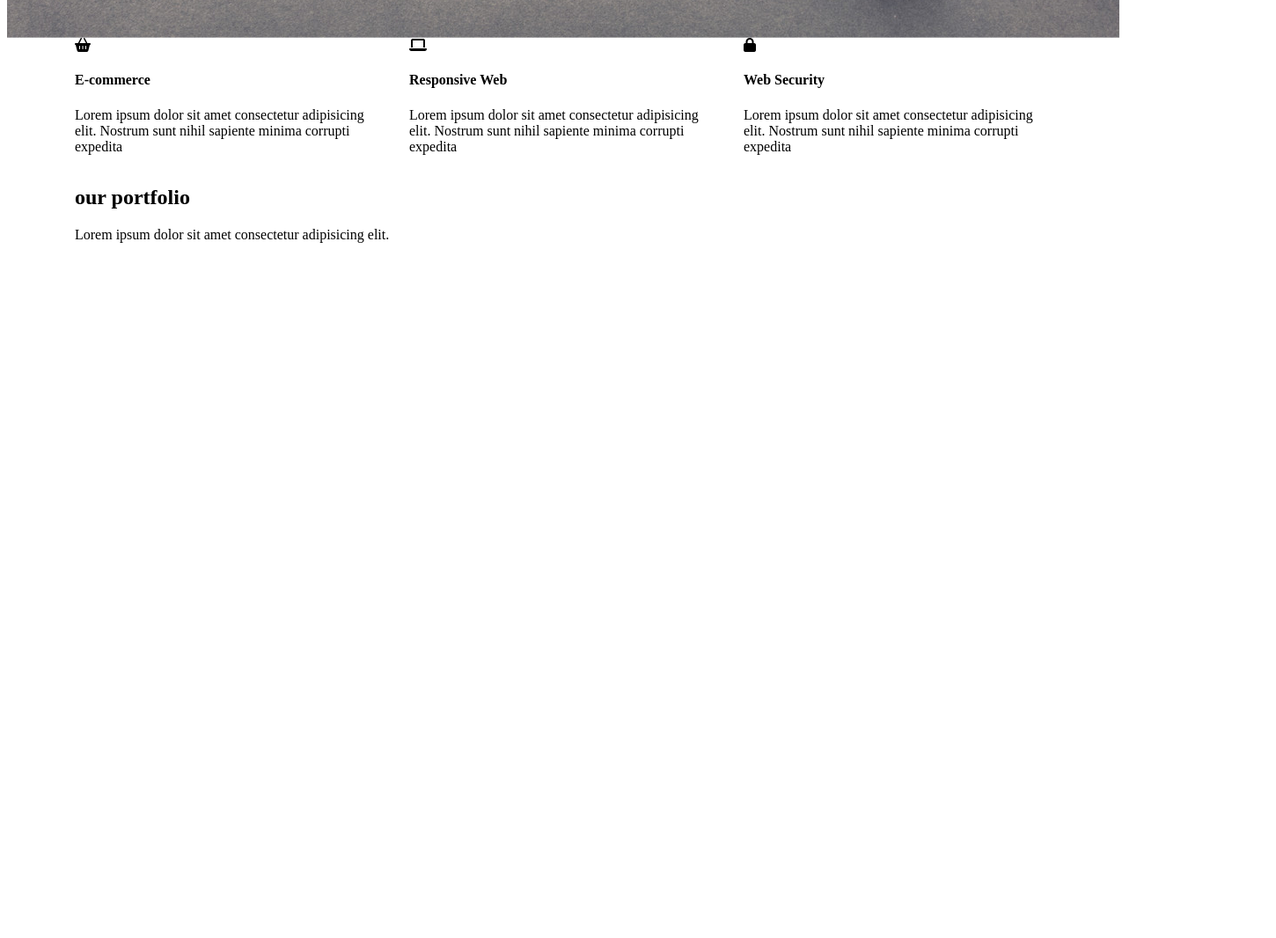
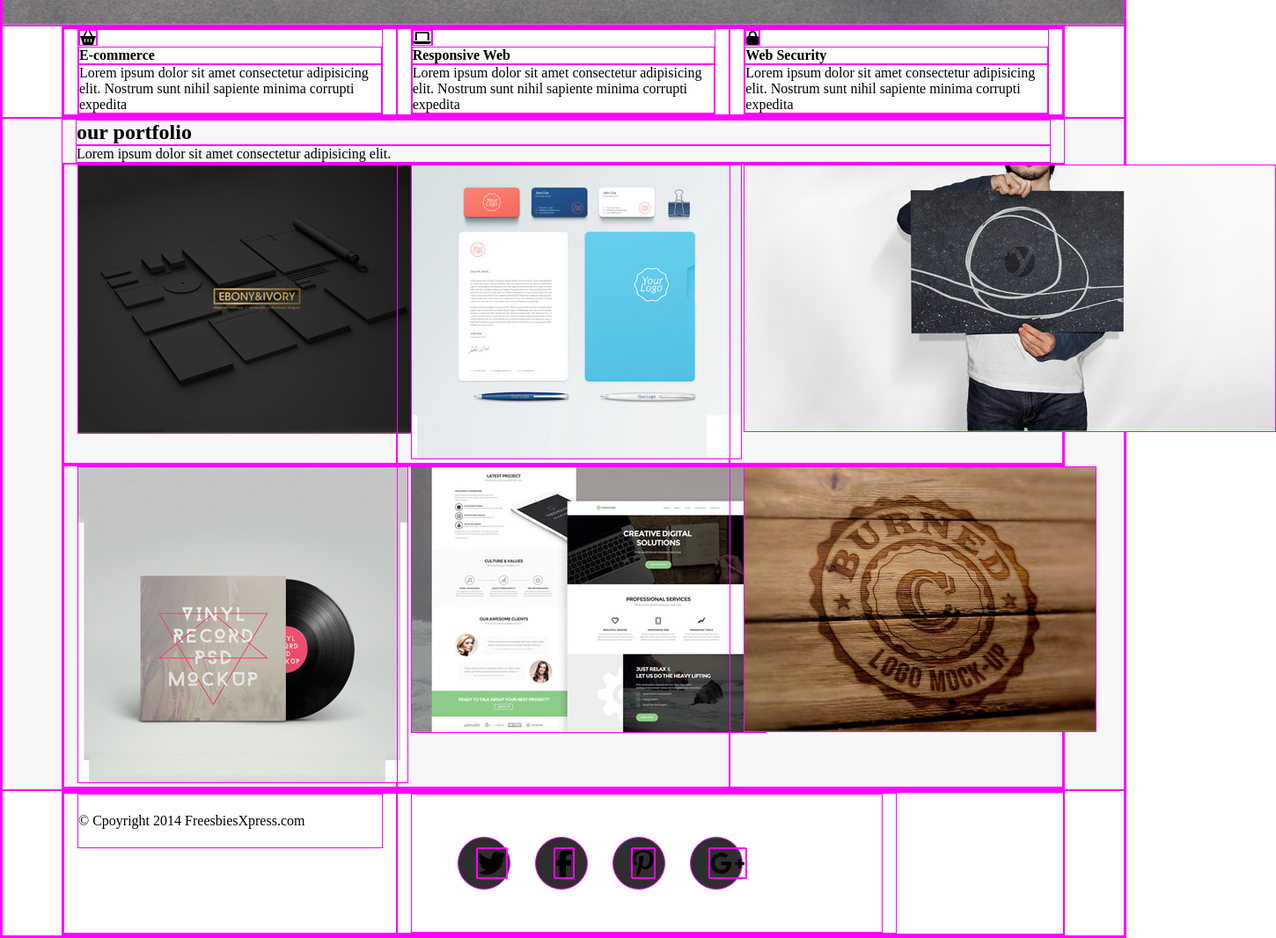
Before and after one commit to stiffelbo/golden, a website: page index.html in a window 1280 px wide. Shown: the part 854-1920 px from the top of the page at 88% size, 1450 px wide, since content can reach past the window. Before the commit the page ends 1154 px from the top, so only its background shows below. Drawn offline with Linux system fonts and the light colour scheme.

Commit message:
add images footer

```diff
--- a/index.html
+++ b/index.html
@@ -25,8 +25,6 @@
                     <li><a href="#">contact</a></li>
                 </ul>
             </nav>
-        </div>
-        <div class="row">
             <h2>Welcome To Our Studio!</h2>
             <h1>its' nice to meet you</h1>
             <a href="#">
@@ -79,31 +77,52 @@
             <p>Lorem ipsum dolor sit amet consectetur adipisicing elit.</p>
             <div class="row">
                 <div class="col-md-4 col-sm-12">
-
+                    <img src="../images/5.jpg">
                 </div>
                 <div class="col-md-4 col-sm-12">
-
+                    <img src="../images/4.jpg">
                 </div>
                 <div class="col-md-4 col-sm-12">
-
+                    <img src="../images/3.jpg">
                 </div>
             </div>
             <div class="row">
                 <div class="col-md-4 col-sm-12">
-
+                    <img src="../images/2.jpg">
                 </div>
                 <div class="col-md-4 col-sm-12">
-
+                    <img src="../images/1.jpg">
                 </div>
                 <div class="col-md-4 col-sm-12">
-
+                    <img src="../images/6.jpg">
                 </div>
             </div>
         </div>
     </section>
     <footer>
         <div class="container">
-
+            <div class="row">
+                <div class="col-md-4 d-flex align-content-md-center">
+                    <p class="disclaimer">&copy; Cpoyright 2014 FreesbiesXpress.com</p>
+                </div>
+                <div class="col-md-6">
+                    <ul class="social">
+                        <li>
+                            <i class="fab fa-twitter"></i>
+                        </li>
+                        <li>
+                            <i class="fab fa-facebook-f"></i>
+                        </li>
+                        <li>
+                            <i class="fab fa-pinterest-p"></i>
+                        </li>
+                        <li>
+                            <i class="fab fa-google-plus-g"></i>
+                            <!--Nie znalazlem właściwej ikonki-->
+                        </li>
+                    </ul>
+                </div>
+            </div>
         </div>
     </footer>
 </body>
--- a/sass/style.scss
+++ b/sass/style.scss
@@ -1,22 +1,64 @@
+/* Global */
+
+
+/*Resets*/
+
+*,
+*::before,
+*::after {
+    box-sizing: border-box;
+    margin: 0;
+    border: 1px solid magenta;
+}
+
 header {
     background-image: url('../images/header_bg.jpg');
     background-position: center center;
     background-size: cover;
     min-height: 881px;
     nav ul {
-        padding-top: 3rem;
+        padding-top: 2rem;
         li {
-            display: inline;
+            display: inline-block;
             list-style: none;
+            padding: 0 20px;
+            text-transform: uppercase;
+            &:first-of-type {
+                text-transform: none;
+                text-align: left;
+            }
             a {
                 color: #ffffff;
                 text-decoration: none;
-                text-transform: uppercase;
-                &:first-of-type {
-                    text-transform: none;
-                    text-align: left;
-                }
             }
         }
     }
 }
+
+.portfolio {
+    background-color: #f7f7f7;
+}
+
+footer {
+    width: 100%;
+    .disclaimer {
+        line-height: 60px;
+    }
+    .social {
+        li {
+            display: inline-block;
+            list-style: none;
+            padding: 0 20px;
+            font-size: 32px;
+            line-height: 60px;
+            color: 000000;
+            /*box properties*/
+            margin: 48px 12px;
+            background: #2e2e2e;
+            width: 60px;
+            height: 60px;
+            border-radius: 50%;
+            cursor: pointer;
+        }
+    }
+}
```
Also changed, not shown: css/style.css, images/1.jpg (added), images/2.jpg (added), images/3.jpg (added), images/4.jpg (added), images/5.jpg (added), images/6.jpg (added), 1 other file.
